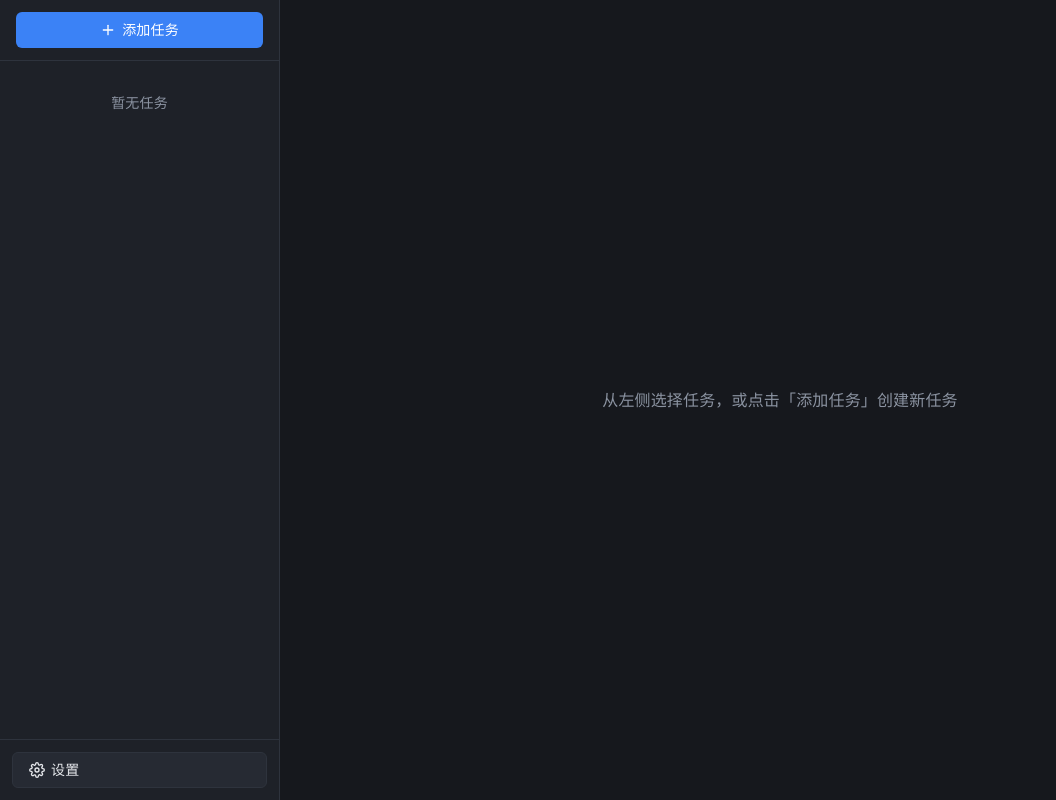
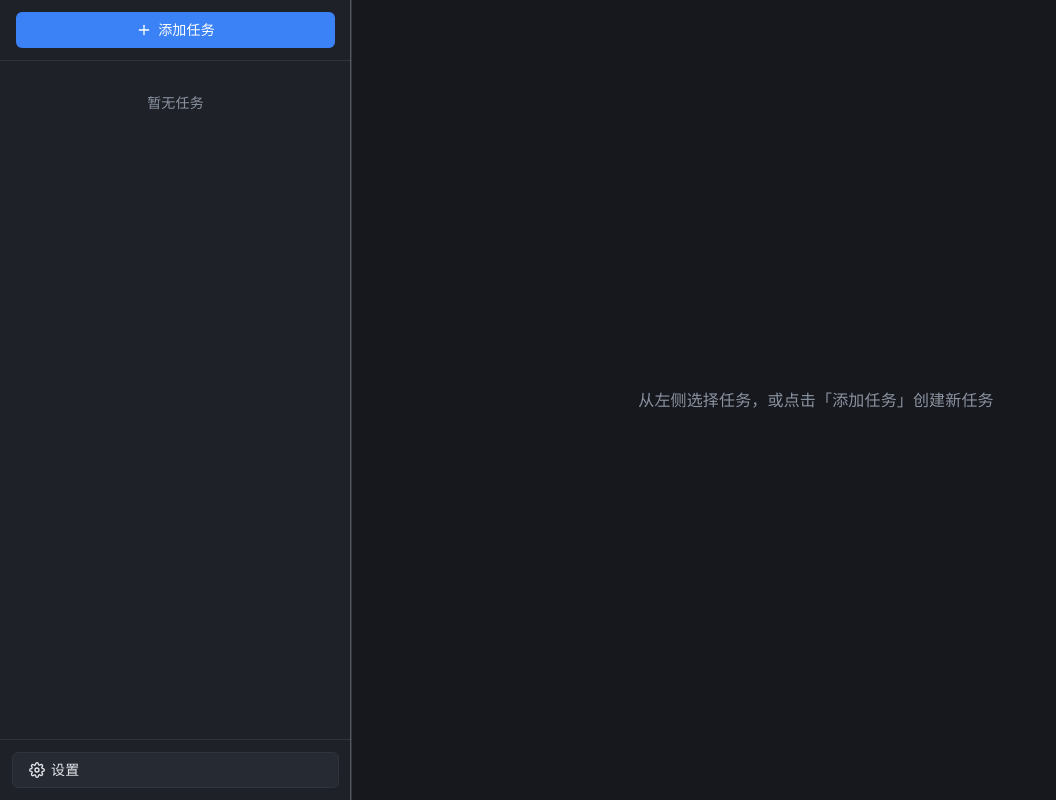
Before and after one commit to IronKinoko/win-server-manager, a React (Vite) app: page / in a window 1280 px wide. Shown: the whole page, without its empty margins (0-1056 px from the left). Built offline with nearby package versions, Linux system fonts and the light colour scheme.

Commit message:
feat: 侧边栏支持拖拽右边缘调整宽度并记忆，任务名称显示区域加宽

```diff
--- a/src/App.tsx
+++ b/src/App.tsx
@@ -32,6 +32,46 @@ function App() {
     return saved ? parseInt(saved, 10) : 250
   })
   const dragState = useRef<{ startY: number; startHeight: number } | null>(null)
+
+  // 侧边栏宽度（持久化到 localStorage，默认 352px 对应原 w-88）
+  const [sidebarWidth, setSidebarWidth] = useState<number>(() => {
+    const saved = localStorage.getItem('sidebar-width')
+    const w = saved ? parseInt(saved, 10) : NaN
+    return Number.isNaN(w) ? 352 : Math.min(560, Math.max(240, w))
+  })
+
+  const handleSidebarResizeStart = useCallback(
+    (e: React.PointerEvent) => {
+      e.preventDefault()
+      const target = e.currentTarget as HTMLElement
+      // 指针捕获：拖拽中指针移出元素/窗口边缘也能持续收到 move/up 事件
+      target.setPointerCapture(e.pointerId)
+      const startX = e.clientX
+      const startWidth = sidebarWidth
+      const onMove = (ev: PointerEvent) => {
+        const delta = ev.clientX - startX
+        setSidebarWidth(Math.min(560, Math.max(240, startWidth + delta)))
+      }
+      const onUp = () => {
+        if (target.hasPointerCapture(e.pointerId)) target.releasePointerCapture(e.pointerId)
+        target.removeEventListener('pointermove', onMove)
+        target.removeEventListener('pointerup', onUp)
+        target.removeEventListener('pointercancel', onUp)
+        document.body.style.cursor = ''
+        document.body.style.userSelect = ''
+        setSidebarWidth((w) => {
+          localStorage.setItem('sidebar-width', String(w))
+          return w
+        })
+      }
+      target.addEventListener('pointermove', onMove)
+      target.addEventListener('pointerup', onUp)
+      target.addEventListener('pointercancel', onUp)
+      document.body.style.cursor = 'col-resize'
+      document.body.style.userSelect = 'none'
+    },
+    [sidebarWidth],
+  )
 
   const handleResizeStart = useCallback(
     (e: React.MouseEvent) => {
@@ -288,6 +328,8 @@ function App() {
         onOpenSettings={() => settingsRef.current?.open()}
         keepAlive={keepAlive}
         onQuit={() => invoke('quit_app')}
+        width={sidebarWidth}
+        onResizeStart={handleSidebarResizeStart}
       />
 
       <main className="flex flex-col flex-1 min-w-0">
--- a/src/components/Sidebar.tsx
+++ b/src/components/Sidebar.tsx
@@ -25,6 +25,9 @@ interface SidebarProps {
   // 是否开启「允许后台继续运行」：开启时左下角显示「完全退出」按钮
   keepAlive: boolean
   onQuit: () => void
+  // 侧边栏宽度（px，由 App 持久化）与右边缘拖拽调整入口
+  width: number
+  onResizeStart: (e: React.PointerEvent) => void
 }
 
 export default function Sidebar({
@@ -37,6 +40,8 @@ export default function Sidebar({
   onOpenSettings,
   keepAlive,
   onQuit,
+  width,
+  onResizeStart,
 }: SidebarProps) {
   // 同一时刻最多展开一个任务的 "···" 菜单
   const [menuOpenId, setMenuOpenId] = useState<string | null>(null)
@@ -56,7 +61,17 @@ export default function Sidebar({
   // 按名称首字母排序（中文走拼音序，不改动原始数组顺序）
   const sorted = [...tasks].sort((a, b) => a.task.name.localeCompare(b.task.name, 'zh-Hans-CN'))
   return (
-    <aside className="w-70 min-w-70 bg-panel border-r border-line flex flex-col">
+    <aside
+      className="shrink-0 relative bg-panel border-r border-line flex flex-col"
+      style={{ width }}
+    >
+      {/* 右边缘拖拽手柄：12px 命中区（不侵占行内 12px 内边距）+ 1px 常驻细线提示，hover 高亮；拖拽逻辑（边界 + 持久化）在 App 中 */}
+      <div
+        className="absolute top-0 right-0 h-full w-3 cursor-col-resize z-10 touch-none"
+        onPointerDown={onResizeStart}
+      >
+        <div className="h-full w-px ml-auto bg-white/25 hover:bg-accent transition-colors" />
+      </div>
       {/* macOS：整个头部为透明拖拽区（按住空白拖动窗口），顶部加高内边距让标题避开左上角红绿灯；
           「+ 添加任务」按钮由 Tauri 脚本自动豁免，保持正常点击 */}
       <div
```
